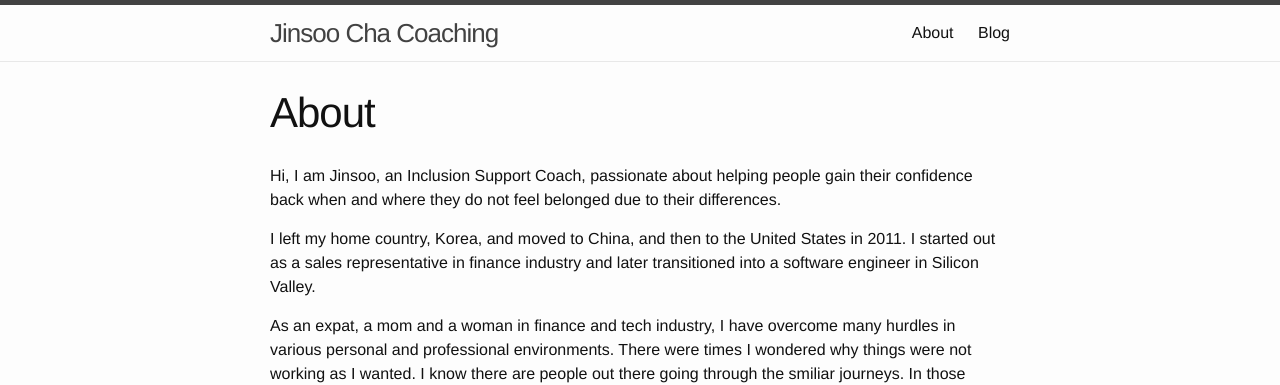
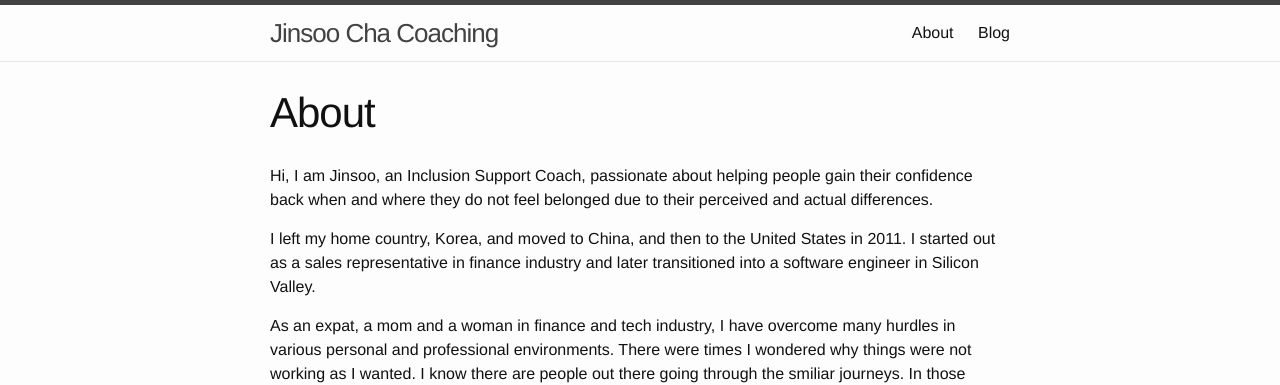
Before and after one commit to jinsoocha/jinsoocha.github.io, a Jekyll site: the page built from about.md, in a window 1280 px wide. Shown: the top 385 px of the page. Built offline with Jekyll 4.4.1, drawn with Linux system fonts in a browser that asks for light colours; nearby versions of some CDN libraries.

Commit message:
Update about.md

```diff
--- a/about.md
+++ b/about.md
@@ -4,7 +4,7 @@ title: About
 permalink: /about/
 ---
 
-Hi, I am Jinsoo, an Inclusion Support Coach, passionate about helping people gain their confidence back when and where they do not feel belonged due to their differences.
+Hi, I am Jinsoo, an Inclusion Support Coach, passionate about helping people gain their confidence back when and where they do not feel belonged due to their perceived and actual differences.
 
 I left my home country, Korea, and moved to China, and then to the United States in 2011. I started out as a sales representative in finance industry and later transitioned into a software engineer in Silicon Valley.
 
```
